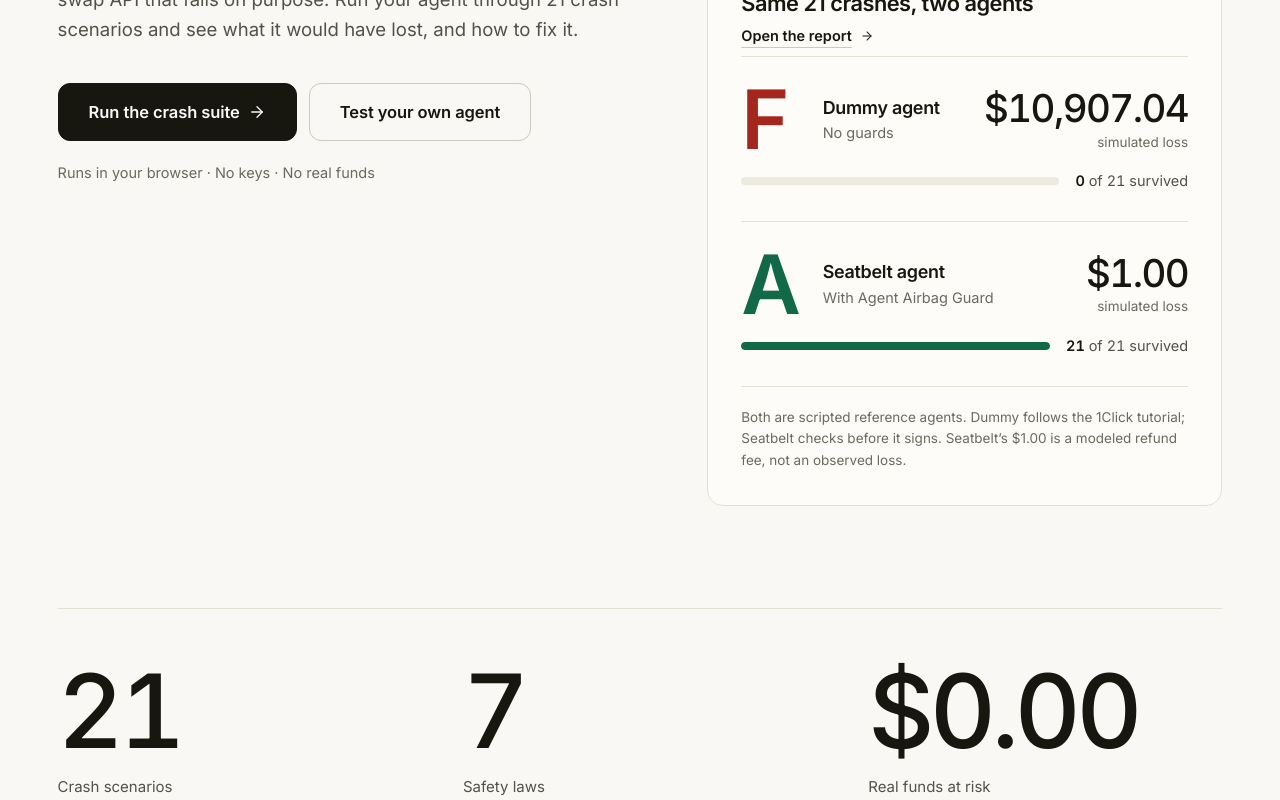
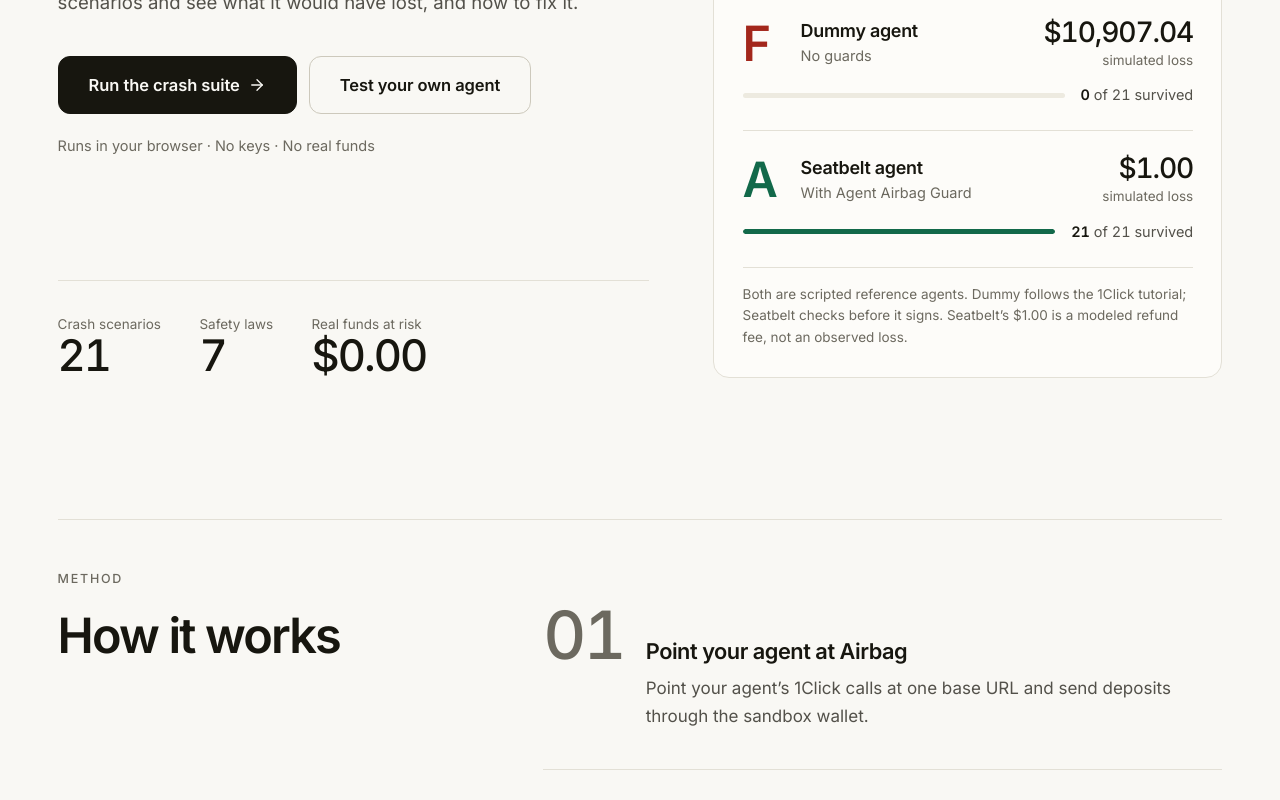
Before and after one commit to 0xmdrakib/AgentAirbag, a React (Vite) app in the folder apps/web/: page / in a window 1280 px wide. Shown: the part 480-1280 px from the top of the page. Built offline with nearby package versions, Linux system fonts and the light colour scheme; no server answers.

Commit message:
fix(web): balance the home hero and calm the type scale on large screens

```diff
--- a/apps/web/src/pages/LabPage.tsx
+++ b/apps/web/src/pages/LabPage.tsx
@@ -73,6 +73,21 @@ export function LabPage() {
               </LinkButton>
             </div>
             <p className="home-note">Runs in your browser · No keys · No real funds</p>
+
+            <dl className="home-facts" aria-label="Lab at a glance">
+              <div>
+                <dt>Crash scenarios</dt>
+                <dd>{SCENARIOS.length}</dd>
+              </div>
+              <div>
+                <dt>Safety laws</dt>
+                <dd>7</dd>
+              </div>
+              <div>
+                <dt>Real funds at risk</dt>
+                <dd>$0.00</dd>
+              </div>
+            </dl>
           </div>
 
           <aside className="card home-result" data-reveal aria-labelledby="proof-title">
@@ -124,23 +139,6 @@ export function LabPage() {
             </p>
           </aside>
         </div>
-      </section>
-
-      <section className="container home-stats" data-reveal aria-label="Lab at a glance">
-        <dl className="stat-row">
-          <div>
-            <dt>Crash scenarios</dt>
-            <dd>{SCENARIOS.length}</dd>
-          </div>
-          <div>
-            <dt>Safety laws</dt>
-            <dd>7</dd>
-          </div>
-          <div>
-            <dt>Real funds at risk</dt>
-            <dd>$0.00</dd>
-          </div>
-        </dl>
       </section>
 
       <section className="container section section-rule" aria-labelledby="how-title" data-reveal>
--- a/apps/web/src/styles/pages/home.css
+++ b/apps/web/src/styles/pages/home.css
@@ -7,6 +7,9 @@
 
 .home-tag {
   max-width: 100%;
+  padding-block: 9px;
+  font-size: 12px;
+  letter-spacing: 0.11em;
   line-height: 1.35;
   white-space: normal;
 }
@@ -22,8 +25,44 @@
 
 .home-hero-body {
   display: grid;
-  gap: var(--block-gap);
-  margin-top: clamp(32px, 4vw, 56px);
+  gap: clamp(32px, 4vw, 56px);
+  margin-top: clamp(28px, 3.4vw, 48px);
+}
+
+.home-hero-copy {
+  display: flex;
+  flex-direction: column;
+  align-items: flex-start;
+}
+
+/* The three numbers close the left column, so the hero ends level with the card. */
+.home-facts {
+  display: grid;
+  grid-template-columns: repeat(3, auto);
+  justify-content: start;
+  gap: clamp(20px, 3vw, 48px);
+  width: 100%;
+  margin-top: auto;
+  padding-top: clamp(20px, 2.4vw, 28px);
+  border-top: 1px solid var(--line);
+}
+
+.home-facts dt {
+  order: 2;
+  margin-top: 6px;
+  color: var(--text-3);
+  font-size: 13.5px;
+  line-height: 1.4;
+}
+
+.home-facts dd {
+  order: 1;
+  margin: 0;
+  font-size: clamp(32px, 3.4vw, 48px);
+  font-weight: 500;
+  line-height: 1;
+  letter-spacing: -0.045em;
+  font-variant-numeric: tabular-nums;
 }
 
 .home-hero-copy .lead {
@@ -45,9 +84,9 @@
 
 @media (min-width: 1100px) {
   .home-hero-body {
-    grid-template-columns: minmax(0, 1fr) minmax(0, 0.9fr);
-    gap: clamp(48px, 6vw, 112px);
-    align-items: start;
+    grid-template-columns: minmax(0, 1fr) minmax(420px, 0.86fr);
+    gap: clamp(48px, 5vw, 88px);
+    align-items: stretch;
   }
 }
 
@@ -55,12 +94,28 @@
   .home-actions .btn {
     flex: 1 1 100%;
   }
+
+  .home-facts {
+    gap: 14px;
+  }
+
+  .home-facts dd {
+    font-size: 30px;
+  }
+
+  .home-facts dt {
+    font-size: 12.5px;
+  }
+
+  .home-tag {
+    letter-spacing: 0.08em;
+  }
 }
 
 /* ---------- Result card ---------- */
 
 .home-result {
-  padding: clamp(22px, 2.6vw, 36px);
+  padding: clamp(20px, 2.2vw, 30px);
 }
 
 .home-result-head {
@@ -91,15 +146,15 @@
   grid-template-columns: auto minmax(0, 1fr) auto;
   align-items: center;
   gap: 14px clamp(14px, 2vw, 24px);
-  padding: clamp(20px, 2.4vw, 28px) 0;
+  padding: clamp(18px, 1.8vw, 24px) 0;
   border-top: 1px solid var(--line);
 }
 
 .home-grade {
   min-width: 0.7em;
-  font-size: clamp(56px, 6.4vw, 88px);
+  font-size: clamp(42px, 3.8vw, 58px);
   font-weight: 600;
-  line-height: 0.85;
+  line-height: 0.9;
   letter-spacing: -0.05em;
 }
 
@@ -134,7 +189,7 @@
 }
 
 .home-money {
-  font-size: clamp(28px, 3vw, 40px);
+  font-size: clamp(24px, 2.2vw, 32px);
   font-weight: 500;
   line-height: 1;
   letter-spacing: -0.04em;
@@ -157,7 +212,7 @@
 
 .home-bar {
   flex: 1;
-  height: 8px;
+  height: 5px;
   overflow: hidden;
   border-radius: 999px;
   background: var(--surface-3);
@@ -195,52 +250,11 @@
 }
 
 .home-foot {
-  padding-top: 20px;
+  padding-top: 16px;
   border-top: 1px solid var(--line);
   color: var(--text-3);
   font-size: 13.5px;
   line-height: 1.6;
-}
-
-/* ---------- Stat strip ---------- */
-
-.home-stats {
-  margin-top: calc(var(--block-gap) * 1.6);
-  padding-top: clamp(32px, 4vw, 56px);
-  border-top: 1px solid var(--line);
-}
-
-.home-stats .stat-row dd {
-  font-size: clamp(52px, 8vw, 120px);
-}
-
-@media (min-width: 640px) {
-  .home-stats .stat-row {
-    grid-template-columns: repeat(3, minmax(0, 1fr));
-  }
-}
-
-@media (max-width: 639px) {
-  .home-stats .stat-row {
-    grid-template-columns: minmax(0, 1fr);
-    gap: 0;
-  }
-
-  .home-stats .stat-row > div {
-    flex-direction: row;
-    align-items: baseline;
-    justify-content: space-between;
-    gap: 16px;
-    padding-block: 18px;
-  }
-
-  .home-stats .stat-row > div + div {
-    border-top: 1px solid var(--line);
-  }
-
-  .home-stats .stat-row dt {
-    text-align: right;
-  }
 }
 
 /* ---------- Section heads and shared list text ---------- */
--- a/apps/web/src/styles/pages/scenarios.css
+++ b/apps/web/src/styles/pages/scenarios.css
@@ -122,7 +122,7 @@
 
 .lib-groups {
   display: grid;
-  gap: var(--block-gap);
+  gap: clamp(40px, 4.5vw, 64px);
   margin-top: 20px;
 }
 
--- a/apps/web/src/styles/theme.css
+++ b/apps/web/src/styles/theme.css
@@ -184,7 +184,7 @@ html {
 .h1,
 .display {
   font-family: var(--font-display);
-  font-size: clamp(40px, 6.4vw, 92px);
+  font-size: clamp(38px, 5.6vw, 76px);
   line-height: 1.02;
   letter-spacing: -0.045em;
   font-weight: 600;
@@ -193,7 +193,7 @@ html {
 }
 
 .h2 {
-  font-size: clamp(32px, 4.4vw, 60px);
+  font-size: clamp(30px, 3.8vw, 52px);
   line-height: 1.05;
   letter-spacing: -0.038em;
   font-weight: 600;
```
